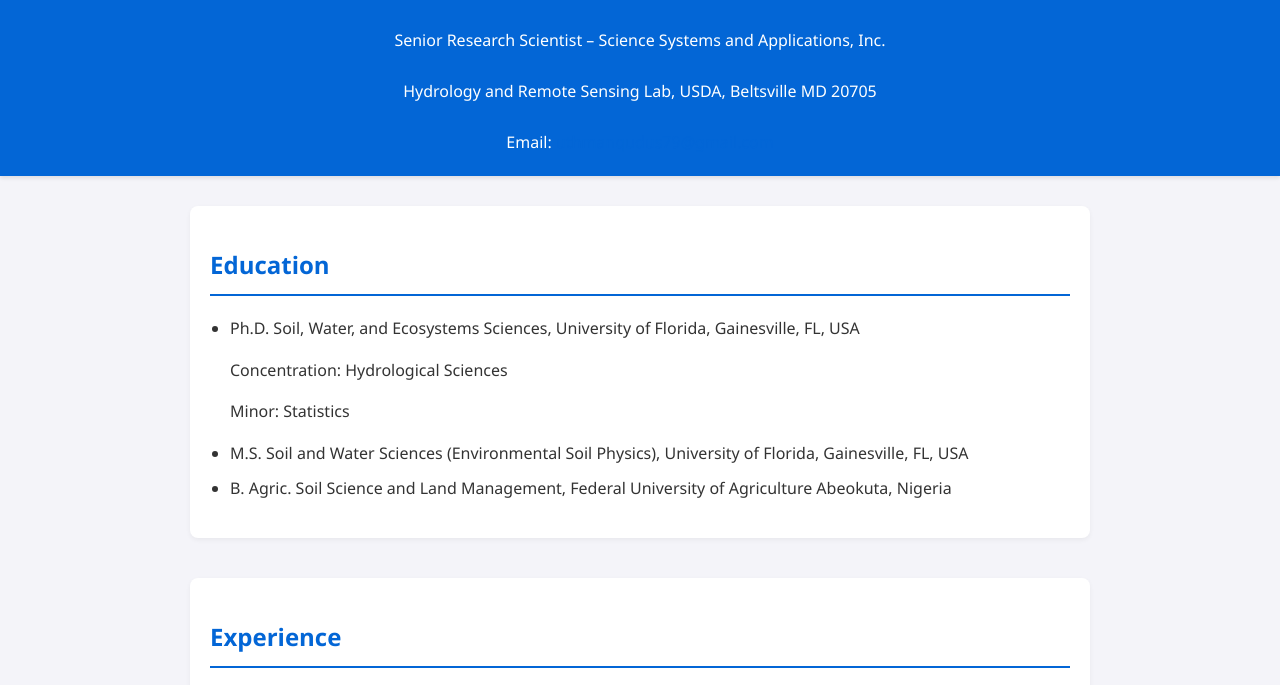
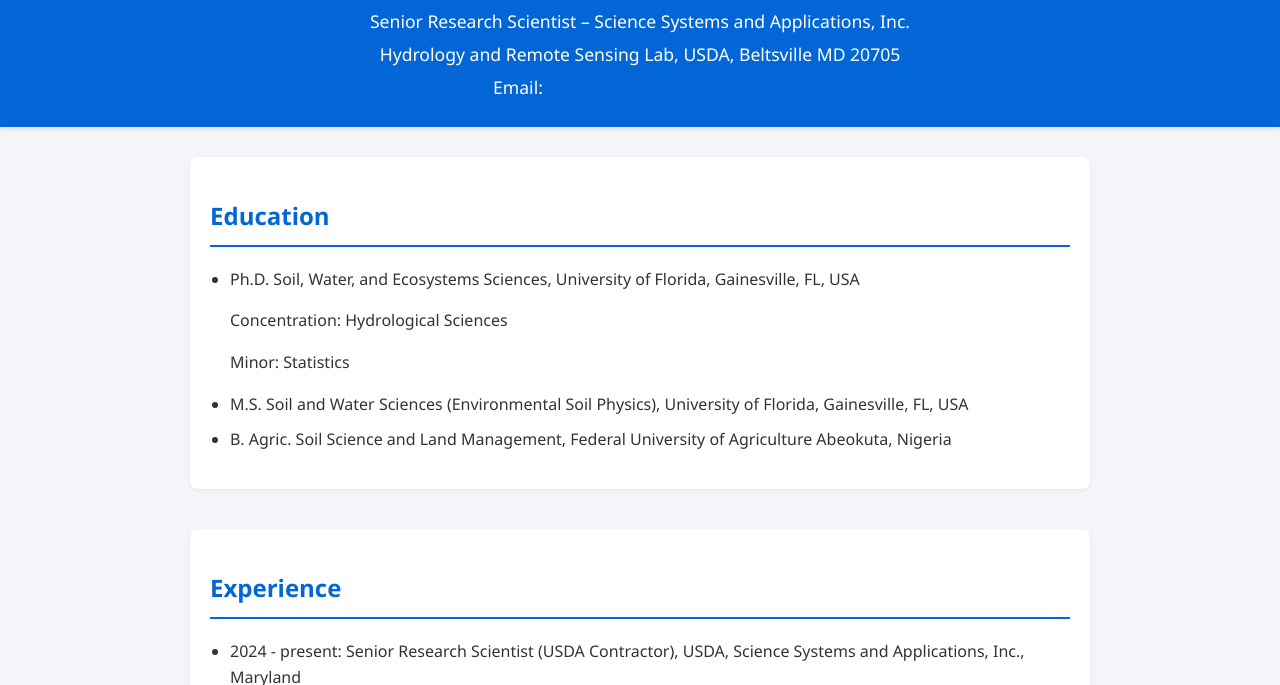
Before and after one commit to quthman/quthman.github.io, a plain HTML site: page index.html in a window 1280 px wide. Shown: the part 69-754 px from the top of the page. Drawn offline with Linux system fonts and the light colour scheme.

Commit message:
Update index.html

```diff
--- a/index.html
+++ b/index.html
@@ -9,9 +9,9 @@
 <body>
     <header>
         <h1>Qudus Uthman, Ph.D.</h1>
-        <br>Senior Research Scientist – Science Systems and Applications, Inc.</br>
-        <br>Hydrology and Remote Sensing Lab, USDA, Beltsville MD 20705</br>
-        <br>Email: <a href="mailto:uthmanqudus79@gmail.com">uthmanqudus79@gmail.com</a></br>
+        <p>Senior Research Scientist – Science Systems and Applications, Inc.</p>
+        <p>Hydrology and Remote Sensing Lab, USDA, Beltsville MD 20705</p>
+        <p>Email: <a href="mailto:uthmanqudus79@gmail.com">uthmanqudus79@gmail.com</a></p>
     </header>
 
     <main>
```
